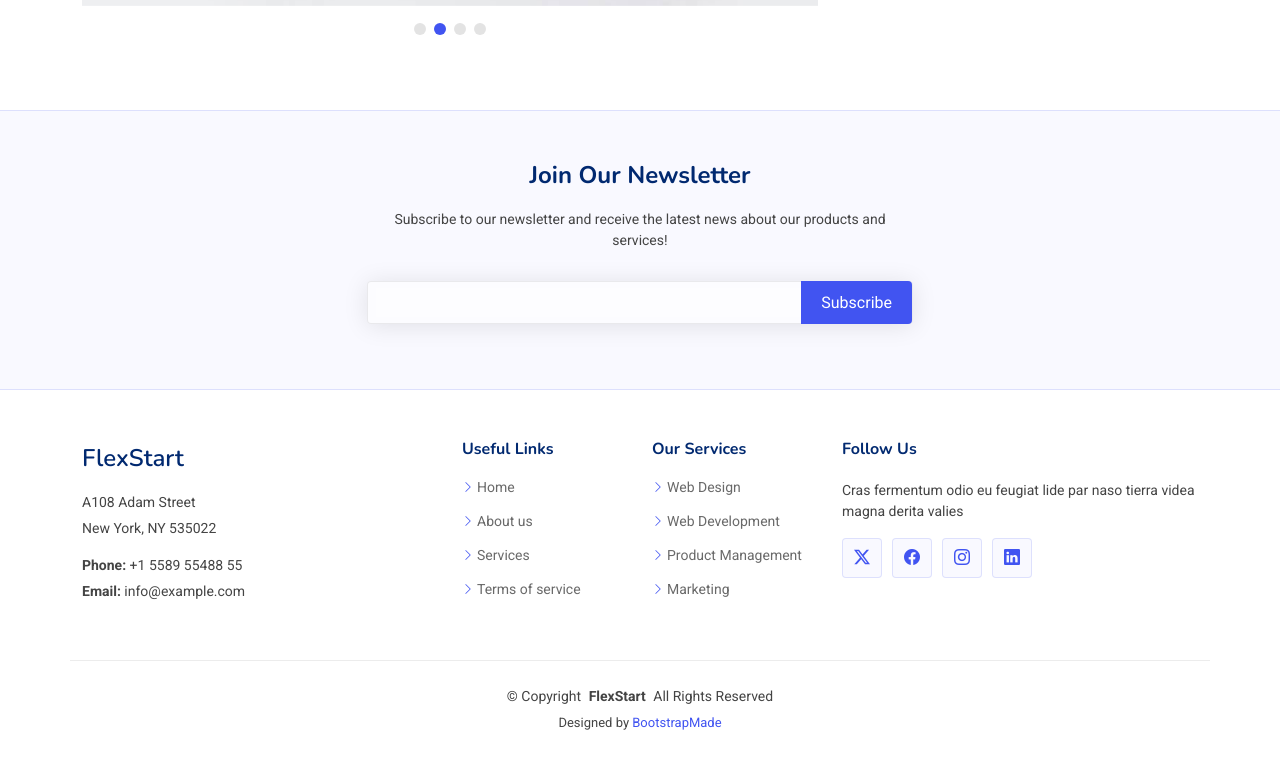
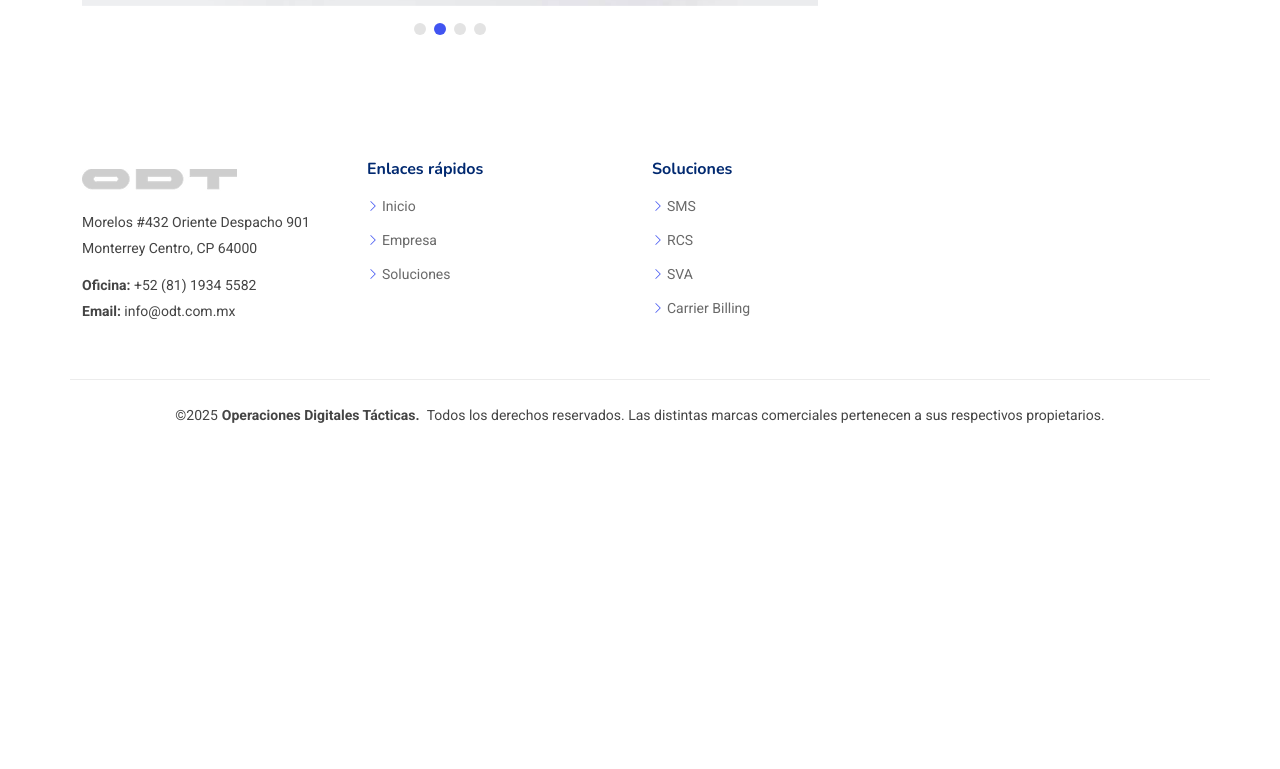
Before and after one commit to Zehiaelramos/odt, a plain HTML site: page business.html in a window 1280 px wide. Shown: the part 1005-1774 px from the top of the page. After the commit the page ends 1512 px from the top, so only its background shows below. Drawn offline with nearby package versions, Linux system fonts and the light colour scheme.

Commit message:
Add footer in business module

```diff
--- a/business.html
+++ b/business.html
@@ -9,7 +9,7 @@
   <meta name="keywords" content="">
 
   <!-- Favicons -->
-  <link href="assets/img/favicon.png" rel="icon">
+  <link href="assets/img/favicon-odt.png" rel="icon">
   <link href="assets/img/apple-touch-icon.png" rel="apple-touch-icon">
 
   <!-- Fonts -->
@@ -173,85 +173,57 @@
 
   </main>
 
+
   <footer id="footer" class="footer">
 
-    <div class="footer-newsletter">
-      <div class="container">
-        <div class="row justify-content-center text-center">
-          <div class="col-lg-6">
-            <h4>Join Our Newsletter</h4>
-            <p>Subscribe to our newsletter and receive the latest news about our products and services!</p>
-            <form action="forms/newsletter.php" method="post" class="php-email-form">
-              <div class="newsletter-form"><input type="email" name="email"><input type="submit" value="Subscribe"></div>
-              <div class="loading">Loading</div>
-              <div class="error-message"></div>
-              <div class="sent-message">Your subscription request has been sent. Thank you!</div>
-            </form>
+    <div class="container footer-top">
+      <div class="row gy-4">
+        <div class="col-lg-3 col-md-6 footer-about">
+          <a href="index.html" class="d-flex align-items-center">
+            <span class="sitename"><img src="assets/img/footer-odt.png" alt=""></span>
+          </a>
+          <div class="footer-contact pt-3">
+            <p>Morelos #432 Oriente Despacho 901</p>
+            <p>Monterrey Centro, CP 64000</p>
+            <p class="mt-3"><strong>Oficina:</strong> <span>+52 (81) 1934 5582</span></p>
+            <p><strong>Email:</strong> <span>info@odt.com.mx</span></p>
           </div>
+        </div>
+
+        <div class="col-lg-3 col-md-3 footer-links">
+          <h4>Enlaces rápidos</h4>
+          <ul>
+            <li><i class="bi bi-chevron-right"></i> <a href="index.html">Inicio</a></li>
+            <li><i class="bi bi-chevron-right"></i> <a href="business.html">Empresa</a></li>
+            <li><i class="bi bi-chevron-right"></i> <a href="#">Soluciones</a></li>
+          </ul>
+        </div>
+
+        <div class="col-lg-4 col-md-3 footer-links">
+          <h4>Soluciones</h4>
+          <ul>
+            <li><i class="bi bi-chevron-right"></i> <a href="#">SMS</a></li>
+            <li><i class="bi bi-chevron-right"></i> <a href="#">RCS</a></li>
+            <li><i class="bi bi-chevron-right"></i> <a href="#">SVA</a></li>
+            <li><i class="bi bi-chevron-right"></i> <a href="#">Carrier Billing</a></li>
+          </ul>
         </div>
       </div>
     </div>
 
-    <div class="container footer-top">
-      <div class="row gy-4">
-        <div class="col-lg-4 col-md-6 footer-about">
-          <a href="index.html" class="d-flex align-items-center">
-            <span class="sitename">FlexStart</span>
-          </a>
-          <div class="footer-contact pt-3">
-            <p>A108 Adam Street</p>
-            <p>New York, NY 535022</p>
-            <p class="mt-3"><strong>Phone:</strong> <span>+1 5589 55488 55</span></p>
-            <p><strong>Email:</strong> <span>info@example.com</span></p>
-          </div>
-        </div>
-
-        <div class="col-lg-2 col-md-3 footer-links">
-          <h4>Useful Links</h4>
-          <ul>
-            <li><i class="bi bi-chevron-right"></i> <a href="#">Home</a></li>
-            <li><i class="bi bi-chevron-right"></i> <a href="#">About us</a></li>
-            <li><i class="bi bi-chevron-right"></i> <a href="#">Services</a></li>
-            <li><i class="bi bi-chevron-right"></i> <a href="#">Terms of service</a></li>
-          </ul>
-        </div>
-
-        <div class="col-lg-2 col-md-3 footer-links">
-          <h4>Our Services</h4>
-          <ul>
-            <li><i class="bi bi-chevron-right"></i> <a href="#">Web Design</a></li>
-            <li><i class="bi bi-chevron-right"></i> <a href="#">Web Development</a></li>
-            <li><i class="bi bi-chevron-right"></i> <a href="#">Product Management</a></li>
-            <li><i class="bi bi-chevron-right"></i> <a href="#">Marketing</a></li>
-          </ul>
-        </div>
-
-        <div class="col-lg-4 col-md-12">
-          <h4>Follow Us</h4>
-          <p>Cras fermentum odio eu feugiat lide par naso tierra videa magna derita valies</p>
-          <div class="social-links d-flex">
-            <a href=""><i class="bi bi-twitter-x"></i></a>
-            <a href=""><i class="bi bi-facebook"></i></a>
-            <a href=""><i class="bi bi-instagram"></i></a>
-            <a href=""><i class="bi bi-linkedin"></i></a>
-          </div>
-        </div>
-
-      </div>
-    </div>
-
     <div class="container copyright text-center mt-4">
-      <p>© <span>Copyright</span> <strong class="px-1 sitename">FlexStart</strong> <span>All Rights Reserved</span></p>
+      <p><span>©2025</span><strong class="px-1 sitename">Operaciones Digitales Tácticas.</strong> <span>Todos los derechos reservados. Las distintas marcas comerciales pertenecen a sus respectivos propietarios.</span></p>
       <div class="credits">
         <!-- All the links in the footer should remain intact. -->
         <!-- You can delete the links only if you've purchased the pro version. -->
         <!-- Licensing information: https://bootstrapmade.com/license/ -->
         <!-- Purchase the pro version with working PHP/AJAX contact form: [buy-url] -->
-        Designed by <a href="https://bootstrapmade.com/">BootstrapMade</a>
+        <!-- Designed by <a href="https://bootstrapmade.com/">BootstrapMade</a> -->
       </div>
     </div>
 
   </footer>
+
 
   <!-- Scroll Top -->
   <a href="#" id="scroll-top" class="scroll-top d-flex align-items-center justify-content-center"><i class="bi bi-arrow-up-short"></i></a>
```
